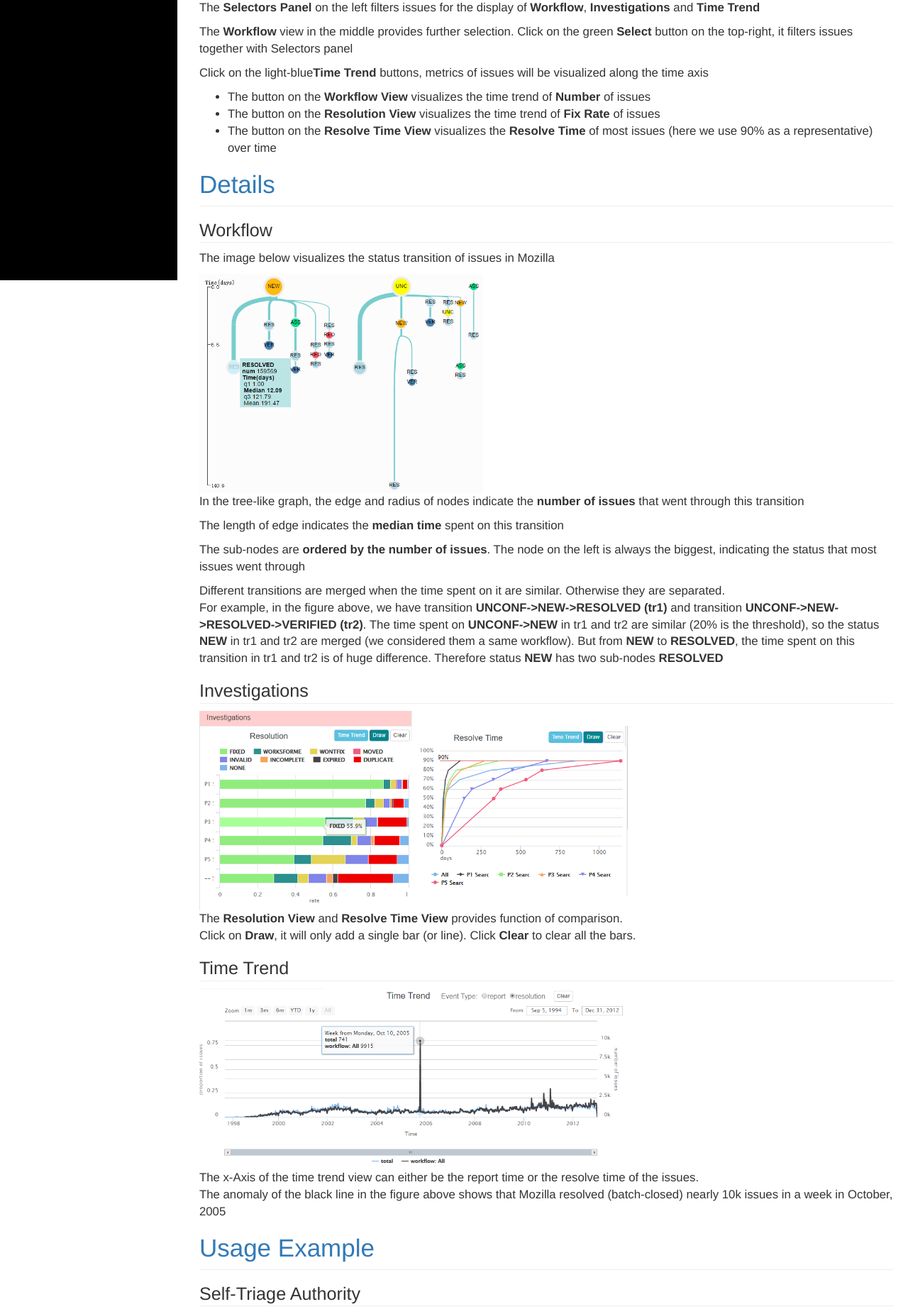
After one commit to johnarseal/IWE, a Flask app: page /iwe/tutorial in a window 1280 px wide. The commit adds this page. Shown: the part 455-2307 px from the top of the page at 71% size. Run offline with Flask 2, Linux system fonts and the light colour scheme; the visitor is signed in with stand-in values (Sample User, id 1); some libraries are stand-ins or nearby versions.

Commit message:
implement tutorial

```diff
--- a/code/main.py
+++ b/code/main.py
@@ -33,10 +33,14 @@ def index(db):
     return render_template('demo.html', selInfo=selInfo,project=db)
 
 
-# db is the database
+
 @app.route('/iwe/about', methods=["GET"])
 def about():
     return render_template('about.html',project=session["DS"])
+
+@app.route('/iwe/tutorial', methods=["GET"])
+def tutorial():
+    return render_template('tutorial.html',project=session["DS"])
 
 @app.route('/iwe/screen_cast', methods=["GET"])
 def screen_cast():
--- /dev/null
+++ b/code/static/css/simple-sidebar.css
@@ -0,0 +1,129 @@
+/*!
+ * Start Bootstrap - Simple Sidebar (http://startbootstrap.com/)
+ * Copyright 2013-2016 Start Bootstrap
+ * Licensed under MIT (https://github.com/BlackrockDigital/startbootstrap/blob/gh-pages/LICENSE)
+ */
+
+ body {
+    overflow-x: hidden;
+ }
+
+/* Toggle Styles */
+
+#wrapper {
+    padding-left: 0;
+    -webkit-transition: all 0.5s ease;
+    -moz-transition: all 0.5s ease;
+    -o-transition: all 0.5s ease;
+    transition: all 0.5s ease;
+}
+
+#wrapper.toggled {
+    padding-left: 250px;
+}
+
+#sidebar-wrapper {
+    z-index: 1000;
+    position: fixed;
+    left: 250px;
+    width: 0;
+    height: 100%;
+    margin-left: -250px;
+    overflow-y: auto;
+    background: #000;
+    -webkit-transition: all 0.5s ease;
+    -moz-transition: all 0.5s ease;
+    -o-transition: all 0.5s ease;
+    transition: all 0.5s ease;
+}
+
+#wrapper.toggled #sidebar-wrapper {
+    width: 250px;
+}
+
+#page-content-wrapper {
+    width: 100%;
+    position: absolute;
+    padding: 15px;
+}
+
+#wrapper.toggled #page-content-wrapper {
+    position: absolute;
+    margin-right: -250px;
+}
+
+/* Sidebar Styles */
+
+.sidebar-nav {
+    position: absolute;
+    top: 0;
+    width: 250px;
+    margin: 0;
+    padding: 0;
+    list-style: none;
+}
+
+.sidebar-nav li {
+    text-indent: 20px;
+    line-height: 40px;
+}
+
+.sidebar-nav li a {
+    display: block;
+    text-decoration: none;
+    color: #999999;
+}
+
+.sidebar-nav li a:hover {
+    text-decoration: none;
+    color: #fff;
+    background: rgba(255,255,255,0.2);
+}
+
+.sidebar-nav li a:active,
+.sidebar-nav li a:focus {
+    text-decoration: none;
+}
+
+.sidebar-nav > .sidebar-brand {
+    height: 65px;
+    font-size: 18px;
+    line-height: 60px;
+}
+
+.sidebar-nav > .sidebar-brand a {
+    color: #999999;
+}
+
+.sidebar-nav > .sidebar-brand a:hover {
+    color: #fff;
+    background: none;
+}
+
+@media(min-width:768px) {
+    #wrapper {
+        padding-left: 250px;
+    }
+
+    #wrapper.toggled {
+        padding-left: 0;
+    }
+
+    #sidebar-wrapper {
+        width: 250px;
+    }
+
+    #wrapper.toggled #sidebar-wrapper {
+        width: 0;
+    }
+
+    #page-content-wrapper {
+        padding: 20px;
+        position: relative;
+    }
+
+    #wrapper.toggled #page-content-wrapper {
+        position: relative;
+        margin-right: 0;
+    }
+}
--- a/code/templates/demo.html
+++ b/code/templates/demo.html
@@ -168,6 +168,7 @@
             </ul>
         </li>
         <li><a>[{{project}}]</a></li>
+		<li><a href="../tutorial">Tutorial</a></li>
         <li><a href="../about">About</a></li>
         <li><a href="../dataset" style="color:#FF4040">Dataset</a></li>
         <li><a href="../screen_cast" style="color:#FF4040">Screen-cast</a></li>
--- a/code/templates/header.html
+++ b/code/templates/header.html
@@ -9,7 +9,6 @@
 	<script src="{{url_for('static', filename='js/lib/bootstrap/js/bootstrap.min.js')}}"></script>
    <style>
    .intro{
-  color: gray;
   margin: 20px;
   font-size: 26px;
    }
@@ -17,7 +16,7 @@
 </head>
 <body>
 <div>
-<nav class="navbar navbar-default navbar-fixed-top" role="navigation">
+<nav style="margin-bottom:0px" class="navbar navbar-default navbar-fixed-top" role="navigation">
    <div class="navbar-header">
       <a class="navbar-brand" style="font-weight:bold;">Issue Workflow Explorer</a>
    </div>
@@ -33,6 +32,7 @@
             </ul>
         </li>
         <li><a>[{{project}}]</a></li>
+		<li><a href="./tutorial">Tutorial</a></li>
         <li><a href="./about">About</a></li>
         <li><a href="./dataset" style="color:#FF4040">Dataset</a></li>
         <li><a href="./screen_cast" style="color:#FF4040">Screen-cast</a></li>
@@ -40,6 +40,7 @@
    </div>
 </nav>
 </div>
+<div>
 {% block body %}{% endblock %}
 </div>
 </body>
--- /dev/null
+++ b/code/templates/tutorial.html
@@ -0,0 +1,96 @@
+{% extends "header.html" %}
+{% block body %}
+
+<link href="{{url_for('static', filename='css/simple-sidebar.css')}}" rel="stylesheet" />
+<style>
+{% block css %}
+h1 {
+    padding-bottom: 0.3em;
+    font-size: 2.5em;
+    border-bottom: 1px solid #eee;
+}
+h2 {
+    padding-bottom: 0.1em;
+    font-size: 1.8em;
+    border-bottom: 1px solid #eee;
+}
+p{
+	font-size: 1.2em;
+}
+{% endblock %}
+</style>
+<div id="wrapper" style="margin-top:20px">
+	<div id="sidebar-wrapper" style="margin-top:30px">
+		<ul class="sidebar-nav">
+			<li class="sidebar-brand">
+			<a href="#">
+				IWE Tutorial
+			</a>
+			</li>
+			<li>
+				<a href="#overview">Overview</a>
+			</li>
+			<li>
+				<a href="#details">Details</a>
+			</li>
+			<li>
+				<a href="#usage-example">Usage Example</a>
+			</li>
+		</ul>
+	</div>
+	<div id="page-content-wrapper" style="padding-left:3%">
+		<h1><a href="#overview" name="overview" id="overview">Overview</a></h1>
+		<p>The design of IWE follows a straightforward SELECT->DISPLAY interface model</p>
+		<img style="max-width:650px" src="{{url_for('static', filename='img/overview.bmp')}}" />
+		<p>The <b>Selectors Panel</b> on the left filters issues for the display of <b>Workflow</b>, <b>Investigations</b> and <b>Time Trend</b></p>
+		<p>The <b>Workflow</b> view in the middle provides further selection. Click on the green <b>Select</b> button on the top-right, it filters issues together with Selectors panel</p>
+		<p>Click on the light-blue<b>Time Trend</b> buttons, metrics of issues will be visualized along the time axis
+			<br>
+			<ul style="font-size:1.2em">
+				<li>The button on the <b>Workflow View</b> visualizes the time trend of <b>Number</b> of issues</li>
+				<li>The button on the <b>Resolution View</b> visualizes the time trend of <b>Fix Rate</b> of issues</li>
+				<li>The button on the <b>Resolve Time View</b> visualizes the <b>Resolve Time</b> of most issues (here we use 90% as a representative) over time</li>
+			</ul>
+		</p>
+		<h1><a href="#details" name="details" id="details">Details</a></h1>
+		<h2>Workflow</h2>
+		<p>The image below visualizes the status transition of issues in Mozilla</p>
+		<img style="max-width:400px" src="{{url_for('static', filename='img/workflow.png')}}" />
+		<p>In the tree-like graph, the edge and radius of nodes indicate the <b>number of issues</b> that went through this transition</p>
+		<p>The length of edge indicates the <b>median time</b> spent on this transition</p>
+		<p>The sub-nodes are <b>ordered by the number of issues</b>. The node on the left is always the biggest, indicating the status that most issues went through</p>
+		<p>Different transitions are merged when the time spent on it are similar. Otherwise they are separated.
+		<br>
+		For example, in the figure above, we have transition
+		<b>UNCONF->NEW->RESOLVED (tr1)</b> and transition <b>UNCONF->NEW->RESOLVED->VERIFIED (tr2)</b>. The time spent on <b>UNCONF->NEW</b> in tr1 and tr2 are similar (20% is the threshold), so the status <b>NEW</b> in tr1 and tr2 are merged (we considered them a same workflow).
+		But from <b>NEW</b> to <b>RESOLVED</b>, the time spent on this transition in tr1 and tr2 is of huge difference. Therefore status <b>NEW</b> has two sub-nodes <b>RESOLVED</b>
+		</p>
+		<h2>Investigations</h2>
+		<img style="width:300px" src="{{url_for('static', filename='img/resolution.png')}}" />
+		<img style="width:300px" src="{{url_for('static', filename='img/resolve time.png')}}" />
+		<p>
+			The <b>Resolution View</b> and <b>Resolve Time View</b> provides function of comparison.
+			<br>
+			Click on <b>Draw</b>, it will only add a single bar (or line). Click <b>Clear</b> to clear all the bars.
+		</p>
+		<h2>Time Trend</h2>
+		<img style="width:600px" src="{{url_for('static', filename='img/time trend.png')}}" />
+		<p>
+			The x-Axis of the time trend view can either be the report time or the resolve time of the issues.
+			<br>
+			The anomaly of the black line in the figure above shows that Mozilla resolved (batch-closed) nearly 10k issues in a week in October, 2005
+		</p>
+		<h1><a href="#usage-example"  name="usage-example" id="usage-example">Usage Example</a></h1>
+		<h2>Self-Triage Authority</h2>
+		<p>Here is an example on using IWE to explore policies in GNOME community.
+		<img style="max-width:600px" src="{{url_for('static', filename='img/self-triage.png')}}" />
+		<p>
+			<span style="color:#5bc0de">Blue Line: Total Issues</span><br>
+			Black Line: Issues Starting with status NEW<br>
+			<span style="color:rgb(144, 237, 125)">Green Line: Fix Rate of Issues starting with NEW</span><br>
+			<span style="font-size:1.3em">What We Learn</span><br>
+			GNOME once confined the authority to directly report a NEW issue. <br>After the confinement, the FIXED RATE of self-traiged issues increased, indicating their quality improved
+		</p>
+	</div>
+</div>
+{% endblock %}
```
Also changed, not shown: code/templates/about0.html (deleted, +0 -24 lines), code/static/img/resolution.png (added), code/static/img/resolve time.png (added), code/static/img/self-triage.png (added), code/static/img/time trend.png (added), code/static/img/usage1.png (added), code/static/img/workflow.png (added), 2 other files.
